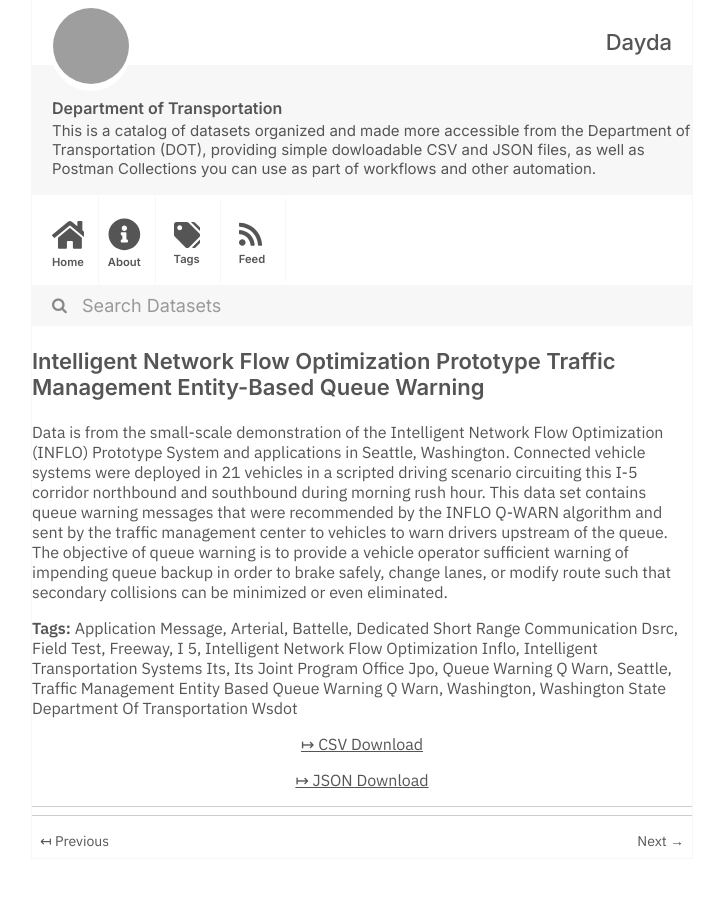
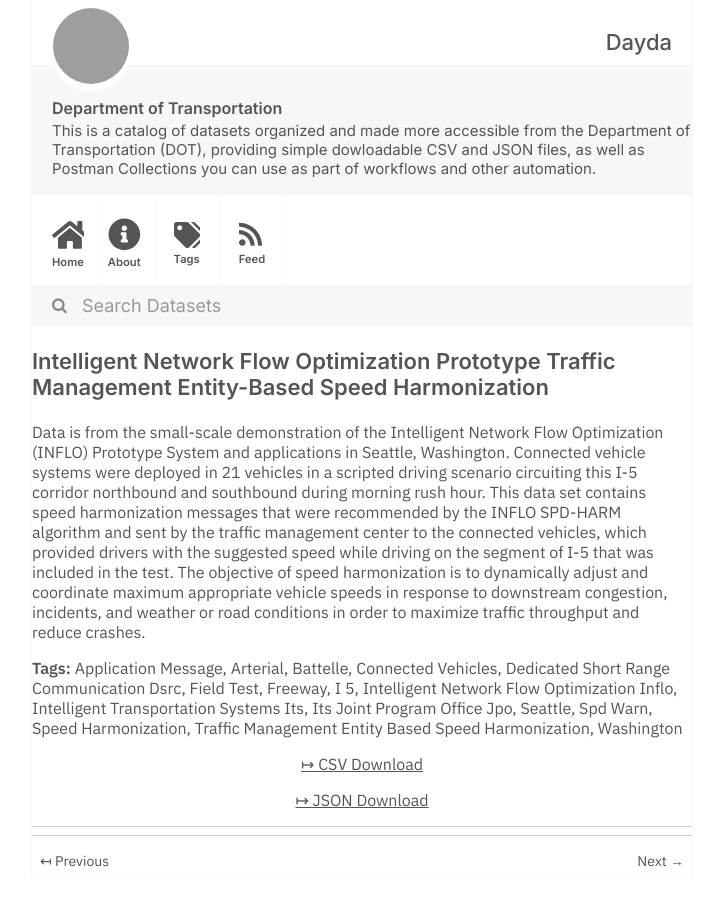
Before and after one commit to dayda-entities/department-of-transportation, a Jekyll site: the page built from _posts/2021-01-13-intelligent-network-flow-optim.md, in a window 1280 px wide, cut to the strip 0-900 px from the top of the page. Shown: the whole strip, without its empty margins (278-998 px from the left). Built offline with Jekyll 4.4.1, drawn with Linux system fonts in a browser that asks for light colours; grey boxes are pictures that could not be loaded.

Commit message:
Publish Data

```diff
--- a/_posts/2021-01-13-intelligent-network-flow-optim.md
+++ b/_posts/2021-01-13-intelligent-network-flow-optim.md
@@ -1,15 +1,16 @@
 ---
 title: >-
   Intelligent Network Flow Optimization Prototype Traffic Management
-  Entity-Based Queue Warning
-created: '2021-01-13T19:30:47.073439'
-modified: '2021-01-13T19:30:47.073450'
+  Entity-Based Speed Harmonization
+created: '2021-01-13T19:32:23.762411'
+modified: '2021-01-13T19:32:23.762417'
 state: active
 type: dataset
 tags:
   - Application Message
   - Arterial
   - Battelle
+  - Connected Vehicles
   - Dedicated Short Range Communication Dsrc
   - Field Test
   - Freeway
@@ -17,17 +18,17 @@ tags:
   - Intelligent Network Flow Optimization Inflo
   - Intelligent Transportation Systems Its
   - Its Joint Program Office Jpo
-  - Queue Warning Q Warn
   - Seattle
-  - Traffic Management Entity Based Queue Warning Q Warn
+  - Spd Warn
+  - Speed Harmonization
+  - Traffic Management Entity Based Speed Harmonization
   - Washington
-  - Washington State Department Of Transportation Wsdot
 groups: []
 csv_url: >-
-  https://data.transportation.gov/api/views/fnkc-y5dk/rows.csv?accessType=DOWNLOAD
+  https://data.transportation.gov/api/views/ij7i-psm5/rows.csv?accessType=DOWNLOAD
 json_url: >-
-  https://data.transportation.gov/api/views/fnkc-y5dk/rows.json?accessType=DOWNLOAD
+  https://data.transportation.gov/api/views/ij7i-psm5/rows.json?accessType=DOWNLOAD
 layout: post
 
 ---
-Data is from the small-scale demonstration of the Intelligent Network Flow Optimization (INFLO) Prototype System and applications in Seattle, Washington. Connected vehicle systems were deployed in 21 vehicles in a scripted driving scenario circuiting this I-5 corridor northbound and southbound during morning rush hour. This data set contains queue warning messages that were recommended by the INFLO Q-WARN algorithm and sent by the traffic management center to vehicles to warn drivers upstream of the queue. The objective of queue warning is to provide a vehicle operator sufficient warning of impending queue backup in order to brake safely, change lanes, or modify route such that secondary collisions can be minimized or even eliminated.
+Data is from the small-scale demonstration of the Intelligent Network Flow Optimization (INFLO) Prototype System and applications in Seattle, Washington. Connected vehicle systems were deployed in 21 vehicles in a scripted driving scenario circuiting this I-5 corridor northbound and southbound during morning rush hour. This data set contains speed harmonization messages that were recommended by the INFLO SPD-HARM algorithm and sent by the traffic management center to the connected vehicles, which provided drivers with the suggested speed while driving on the segment of I-5 that was included in the test.  The objective of speed harmonization is to dynamically adjust and coordinate maximum appropriate vehicle speeds in response to downstream congestion, incidents, and weather or road conditions in order to maximize traffic throughput and reduce crashes.
```
